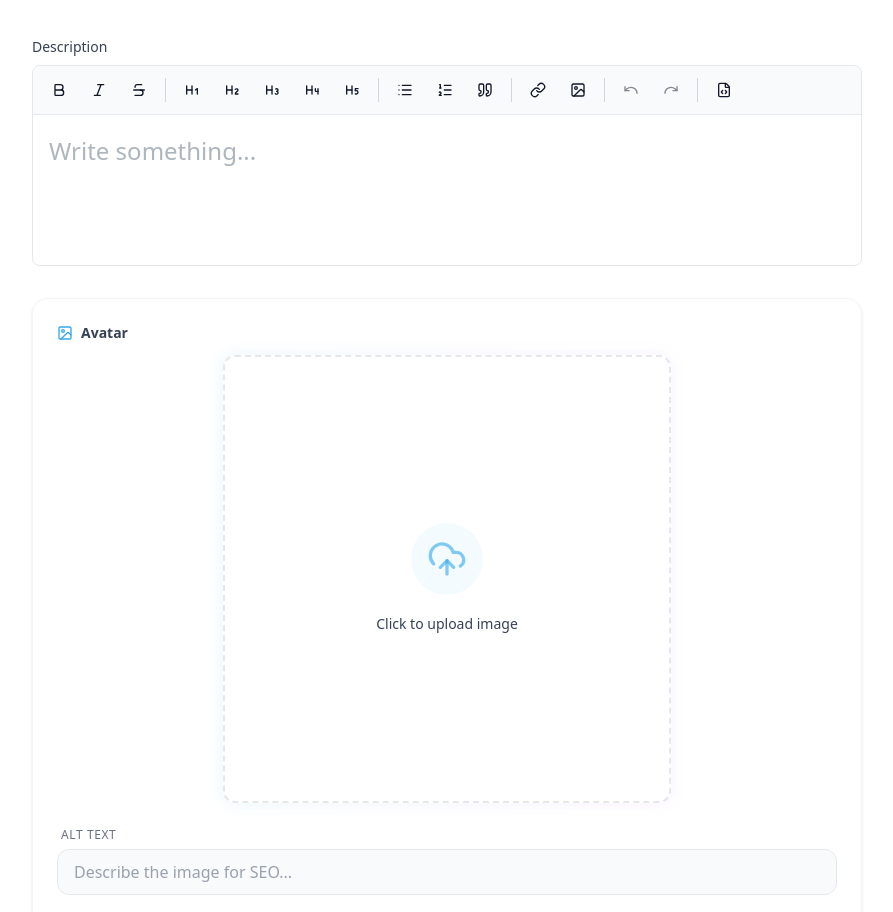
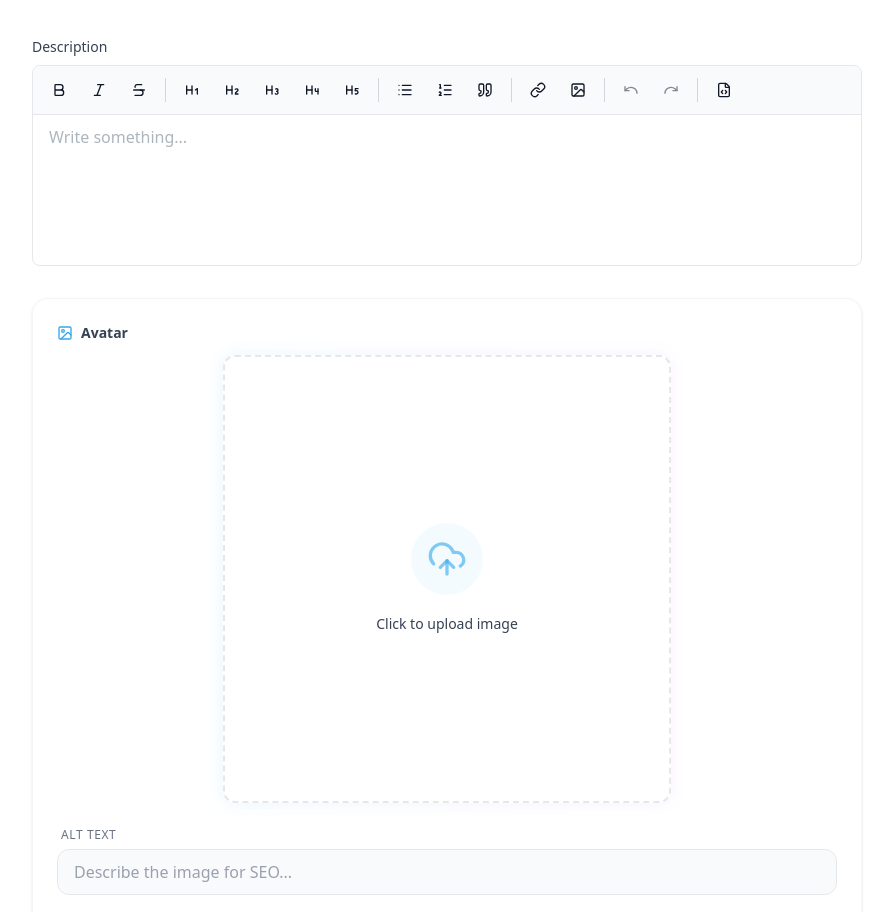
Before and after one commit to pdisakar/test, a Next.js app in the folder client/: page /admin/teams/add in a window 1280 px wide. Shown: the part 1135-2047 px from the top of the page, without its empty margins (337-1230 px from the left). Built offline with nearby package versions, Linux system fonts and the light colour scheme; sample sign-in values are in the browser's storage.

Commit message:
working on text editor

```diff
--- a/client/app/admin/components/RichTextEditor.tsx
+++ b/client/app/admin/components/RichTextEditor.tsx
@@ -24,7 +24,7 @@ import {
   Heading5,
   FileCode,
 } from 'lucide-react';
-import { useCallback, useState } from 'react';
+import { useCallback, useState, useEffect } from 'react';
 
 interface RichTextEditorProps {
   content: string;
@@ -59,7 +59,7 @@ const RichTextEditor = ({ content, onChange, placeholder = 'Write something...'
     content,
     editorProps: {
       attributes: {
-        class: 'prose prose-sm sm:prose lg:prose-lg xl:prose-2xl dark:prose-invert mx-auto focus:outline-none min-h-[200px] px-4 py-2 text-gray-900 dark:text-white',
+        class: 'prose dark:prose-invert focus:outline-none min-h-[200px] px-4 py-2 text-gray-900 dark:text-white max-w-none',
       },
     },
     onUpdate: ({ editor }) => {
@@ -69,6 +69,13 @@ const RichTextEditor = ({ content, onChange, placeholder = 'Write something...'
     },
     immediatelyRender: false,
   });
+
+  // Sync content when prop changes
+  useEffect(() => {
+    if (editor && content !== editor.getHTML()) {
+      editor.commands.setContent(content);
+    }
+  }, [content, editor]);
 
   const openLinkModal = useCallback(() => {
     if (!editor) return;
@@ -374,8 +381,8 @@ const RichTextEditor = ({ content, onChange, placeholder = 'Write something...'
           pointer-events: none;
         }
         .ProseMirror {
-          padding: 1rem;
           min-height: 150px;
+          outline: none;
         }
         .ProseMirror ul {
             list-style-type: disc;
--- a/client/app/admin/packages/add/page.tsx
+++ b/client/app/admin/packages/add/page.tsx
@@ -5,8 +5,10 @@ import React, { useState, useEffect, useRef } from 'react';
 import { useRouter } from 'next/navigation';
 import { Button } from '@/app/admin/components/ui/button';
 import { Switch } from '@/app/admin/components/ui/switch';
-import RichTextEditor from '@/app/admin/components/RichTextEditor';
 import { X, ChevronRight, ChevronDown, Check, Image as ImageIcon, Plus, Trash2 } from 'lucide-react';
+import dynamic from 'next/dynamic';
+
+const RichTextEditor = dynamic(() => import('@/app/admin/components/RichTextEditor'), { ssr: false });
 import { ImageCrop, ImageCropContent, ImageCropApply, ImageCropReset } from '@/app/admin/components/ImageCrop';
 import { FeaturedImage } from '@/app/admin/components/FeaturedImage';
 import { BannerImage } from '@/app/admin/components/BannerImage';
--- a/client/app/admin/packages/edit/[id]/page.tsx
+++ b/client/app/admin/packages/edit/[id]/page.tsx
@@ -5,8 +5,10 @@ import React, { useState, useEffect, useRef } from 'react';
 import { useRouter, useParams } from 'next/navigation';
 import { Button } from '@/app/admin/components/ui/button';
 import { Switch } from '@/app/admin/components/ui/switch';
-import RichTextEditor from '@/app/admin/components/RichTextEditor';
 import { X, ChevronRight, ChevronDown, Check, Image as ImageIcon, Plus, Trash2 } from 'lucide-react';
+import dynamic from 'next/dynamic';
+
+const RichTextEditor = dynamic(() => import('@/app/admin/components/RichTextEditor'), { ssr: false });
 import { ImageCrop, ImageCropContent, ImageCropApply, ImageCropReset } from '@/app/admin/components/ImageCrop';
 import { FeaturedImage } from '@/app/admin/components/FeaturedImage';
 import { BannerImage } from '@/app/admin/components/BannerImage';
@@ -226,11 +228,11 @@ export default function EditPackagePage() {
           }
           // Handle Name (new)
           else if (typeof value === 'string') {
-             // Verify it exists in options to be safe
-             const attr = options.find((a: any) => a.name === value);
-             if (attr) {
-               tripFactUpdates[slug] = attr.name;
-             }
+            // Verify it exists in options to be safe
+            const attr = options.find((a: any) => a.name === value);
+            if (attr) {
+              tripFactUpdates[slug] = attr.name;
+            }
           }
         }
       });
--- a/client/components/FeaturedPlaces/FeaturedPlaces.tsx
+++ b/client/components/FeaturedPlaces/FeaturedPlaces.tsx
@@ -30,7 +30,7 @@ export const FeaturedPlaces = async () => {
                                 className="object-cover transition-transform duration-500 group-hover:scale-110"
                                 sizes="(max-width: 768px) 100vw, (max-width: 1200px) 50vw, 33vw"
                             />
-                            <div className="absolute inset-0 bg-gradient-to-t from-black/80 via-black/20 to-transparent opacity-80 group-hover:opacity-90 transition-opacity" />
+                            <div className="absolute inset-0 bg-linear-to-t from-black/80 via-black/20 to-transparent opacity-80 group-hover:opacity-90 transition-opacity" />
 
                             <div className="absolute bottom-0 left-0 right-0 p-6 transform translate-y-2 group-hover:translate-y-0 transition-transform duration-300">
                                 <h3 className="text-2xl font-bold text-white mb-2">{place.title}</h3>
```
Also changed, not shown: 1 other file (tests, documents, lock files or other folders).
